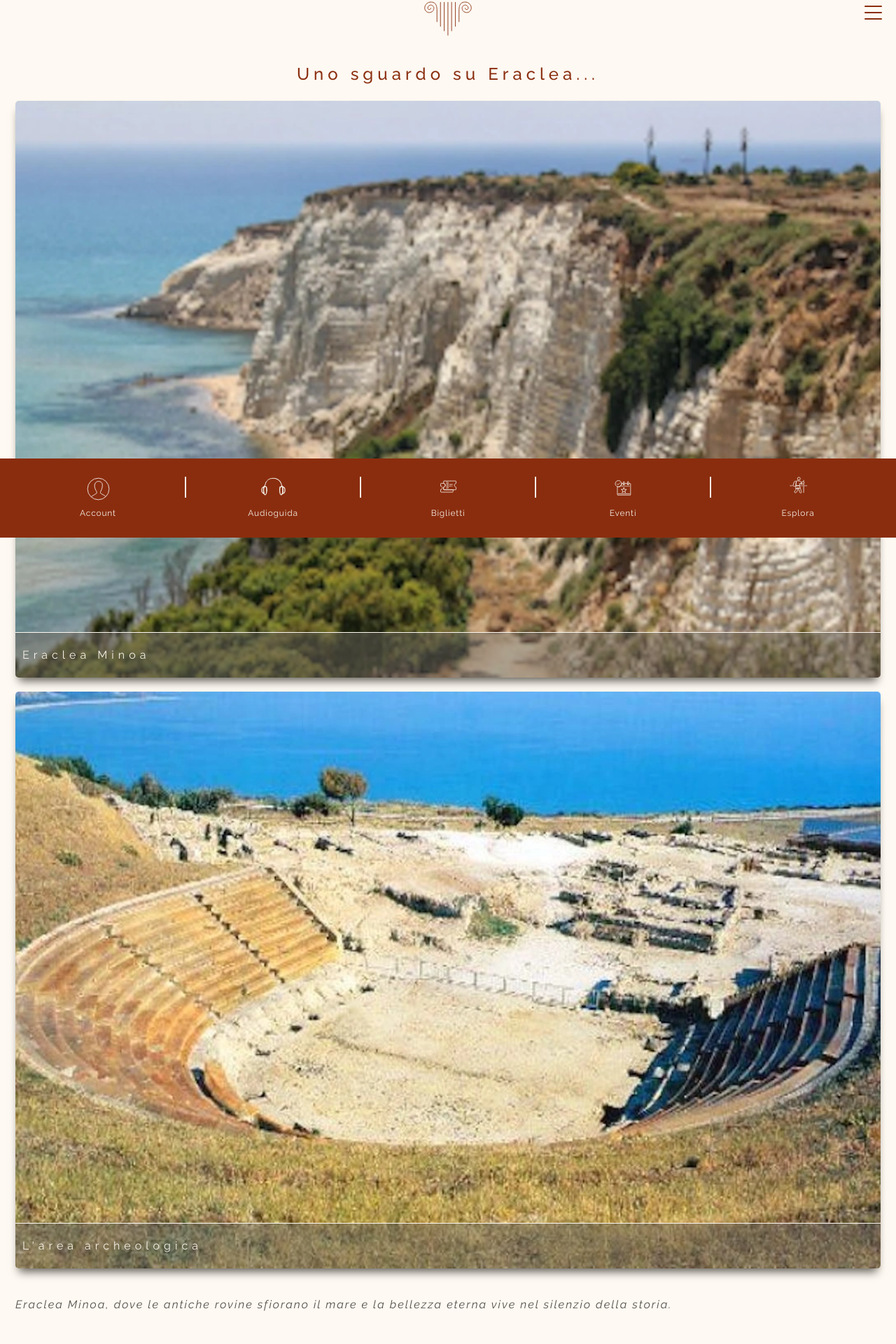
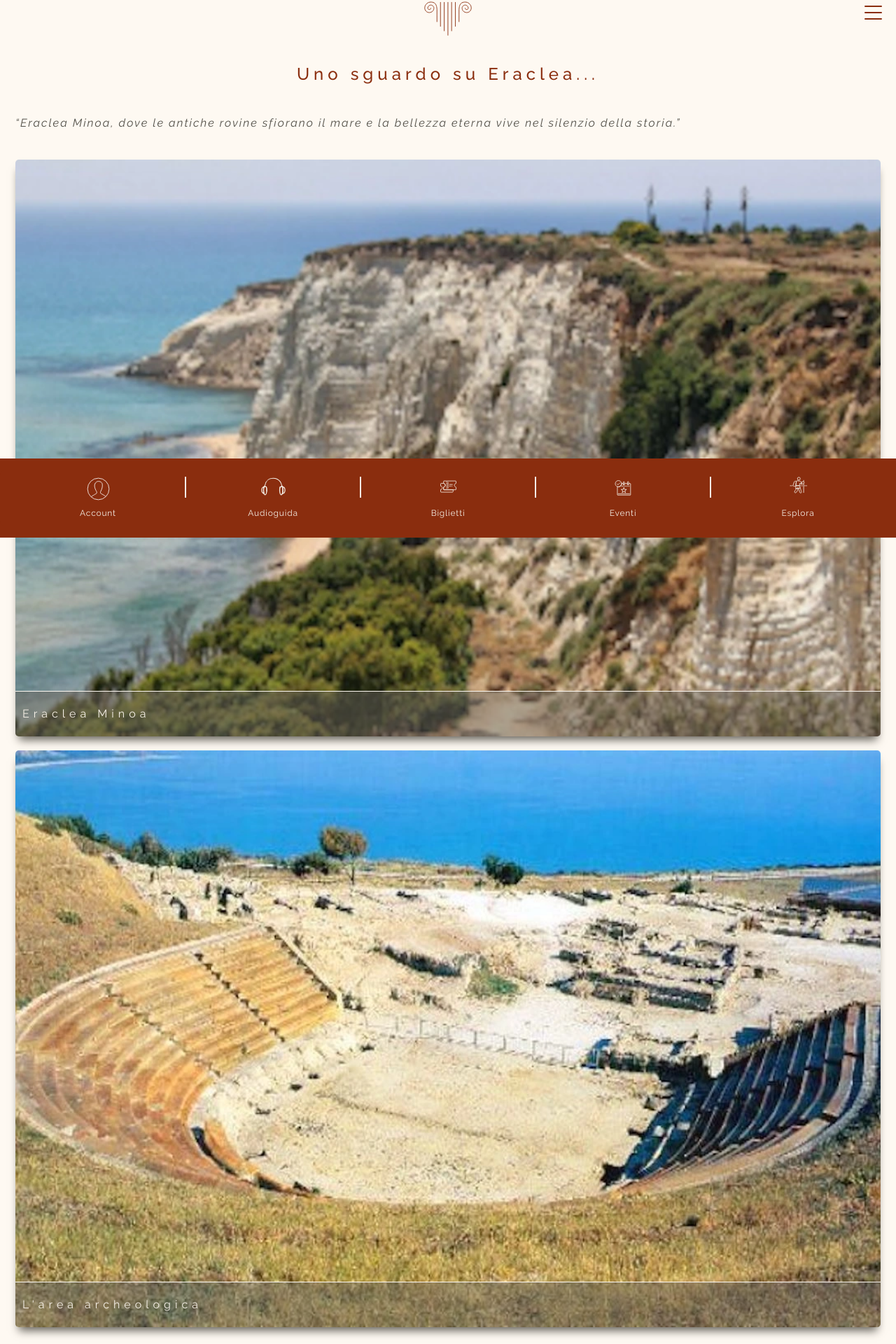
Before and after one commit to Lorenzolivacode/heraclea-final-project-cb10-team-c, a Next.js app: page / in a window 1280 px wide. Shown: the part 32-1952 px from the top of the page at 70% size. Built offline with nearby package versions, Linux system fonts and the light colour scheme.

Commit message:
fix: something

```diff
--- a/app/(routes)/Escursioni/page.tsx
+++ b/app/(routes)/Escursioni/page.tsx
@@ -1,7 +1,6 @@
-import Card from '@/app/components/Molecoles/Card/Card';
-import styles from '@/app/Home.module.scss';
-import style from './Escursioni.module.scss';
-
+import Card from "@/app/components/Molecoles/Card/Card";
+import styles from "@/app/Home.module.scss";
+import style from "./Escursioni.module.scss";
 
 const arrayTest = [
   {
@@ -26,7 +25,7 @@ const arrayTest = [
 
 export default function Excursion() {
   return (
-    <main className={styles.main}>
+    <main className="main">
       <h1 className={style.title}>Escursioni</h1>
       {arrayTest.map((point) => (
         <Card
--- a/app/components/Molecoles/SliderBA/SliderBA.module.scss
+++ b/app/components/Molecoles/SliderBA/SliderBA.module.scss
@@ -1,4 +1,5 @@
 .container_slider {
+  box-shadow: 0 10px 12px -5px var(--c-gray-stone);
   width: 100%;
 
   .container_images {
@@ -22,14 +23,14 @@
     .slider_line,
     .slider_btn {
       position: absolute;
-      background-color: var(--c-ivory);
+      background-color: var(--c-sienna);
       /* z-index: 10; */
     }
 
     .slider_line {
       top: 0;
       bottom: 0;
-      width: 4px;
+      width: 2px;
       transform: translateX(-50%);
       height: 100%;
       cursor: col-resize;
--- a/app/page.tsx
+++ b/app/page.tsx
@@ -22,7 +22,7 @@ import { Key } from "react";
 const labels = {
   titleEraclea: "Uno sguardo su Eraclea...",
   citEraclea:
-    "Eraclea Minoa, dove le antiche rovine sfiorano il mare e la bellezza eterna vive nel silenzio della storia.",
+    "“Eraclea Minoa, dove le antiche rovine sfiorano il mare e la bellezza eterna vive nel silenzio della storia.”",
   citArchimede:
     "“Superare le proprie limitazioni e divenire signori dell'universo.”",
   citArchiLabel: "Archimede",
@@ -32,6 +32,10 @@ export default function HomePage() {
     <>
       <main className="main">
         <h1>{labels.titleEraclea}</h1>
+        <div className={styles.txt_container}>
+          <p className={styles.cit}>{labels.citEraclea}</p>
+          {/* <p className={styles.cit_label}>{labels.citArchiLabel}</p> */}
+        </div>
         {eracleaData.map(
           (point: {
             id: Key | null | undefined;
@@ -64,11 +68,6 @@ export default function HomePage() {
             />
           );
         })} */}
-
-        <div className={styles.txt_container}>
-          <p className={styles.cit}>{labels.citEraclea}</p>
-          {/* <p className={styles.cit_label}>{labels.citArchiLabel}</p> */}
-        </div>
       </main>
     </>
   );
```
